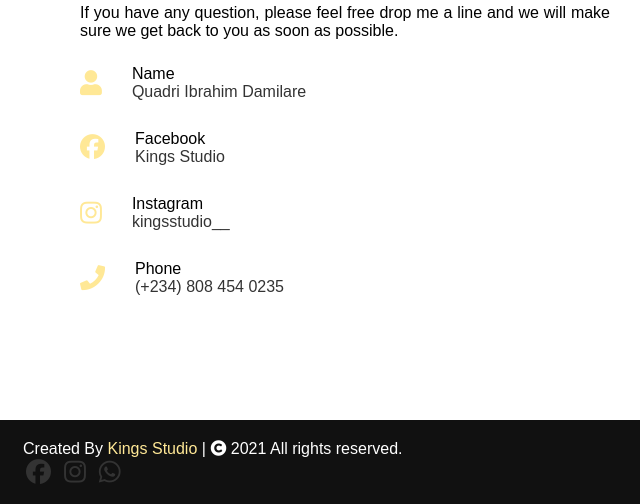
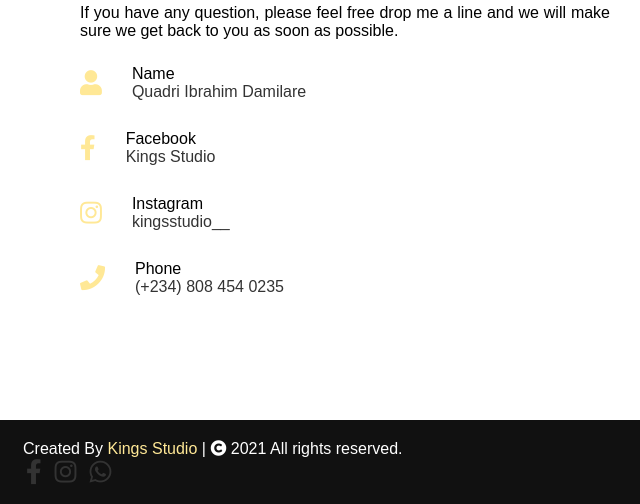
Before and after one commit to Kingsstudio/kingsstudio.github.io, a plain HTML site: page index.html in a window 1280 px wide. Shown: the part 4905-5409 px from the top of the page, 0-640 px from the left. Drawn offline with nearby package versions, Linux system fonts and the light colour scheme.

Commit message:
Update index.html

```diff
--- a/index.html
+++ b/index.html
@@ -214,7 +214,7 @@
                                 </div>
                             </div>
                             <div class="row">
-                                <i class="fa fa-facebook"></i>
+                                <i class=" fab fa-facebook-f"></i>
                                 <div class="info">
                                     <div class="head">Facebook</div>
                                     <div class="sub-title">Kings Studio</div>
@@ -268,7 +268,7 @@
         <footer>
             <span>Created By <a href="https://mail.google.com/mail/mu/mp/371/#co" target="_blank">Kings Studio</a> | <span class="fas fa-copyright"></span> 2021 All rights reserved.</span>
             <div class="footer-icons">
-                <a href="https://www.facebook.com/share/16FiBhpvdC/" target="_blank"><i class="fa fa-facebook"></i></a>
+                <a href="https://www.facebook.com/share/16FiBhpvdC/" target="_blank"><i class=" fab fa-facebook-f"></i></a>
                 <a href="https://www.instagram.com/kingsstudio__/" target="_blank"><i class="fab fa-instagram"></i></a>
                 <a href="https://wa.me/message/P3VXJS7MLFB6P1" target="_blank"><i class="fab fa-whatsapp"></i></a>
             </div>
```
